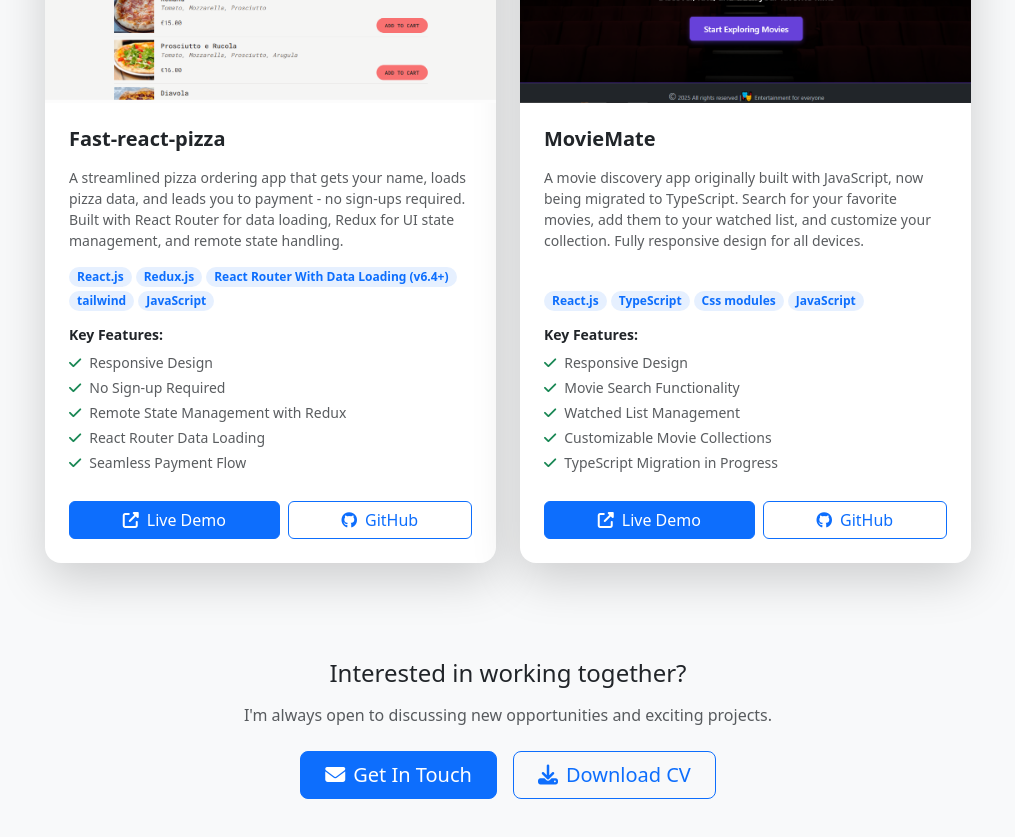
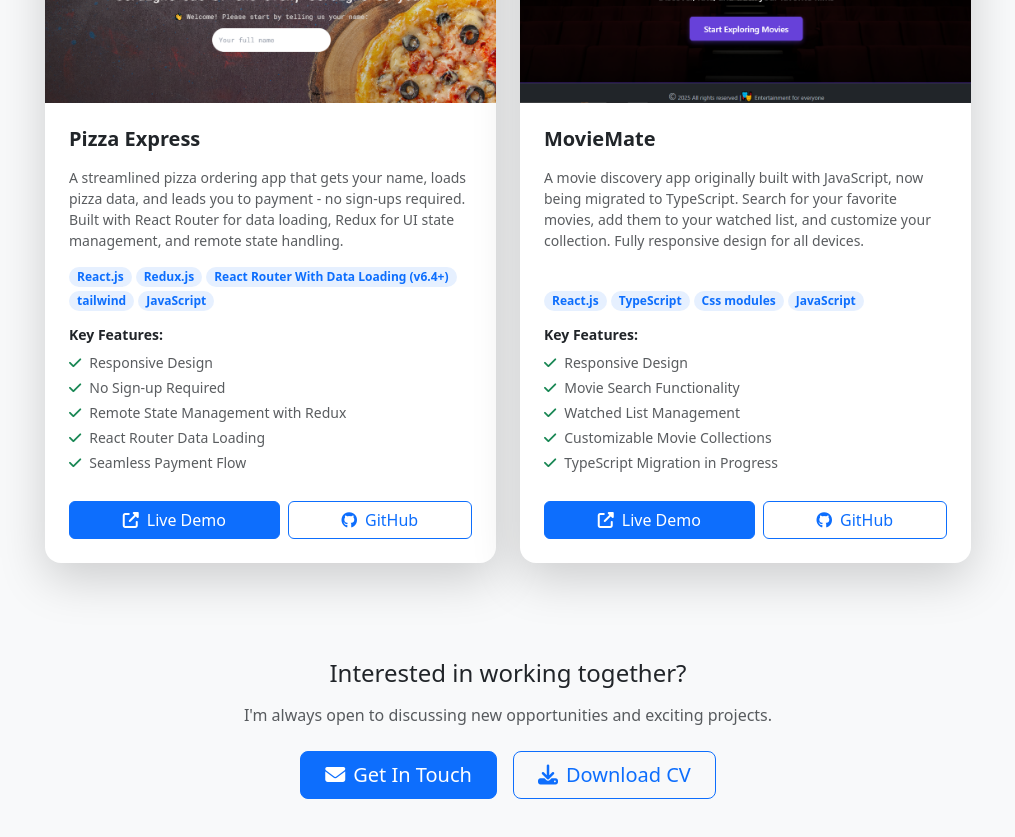
Before and after one commit to amirtavass/amir-portfolio, a Next.js app: page / in a window 1280 px wide. Shown: the part 3520-4357 px from the top of the page, without its empty margins (132-1147 px from the left). Built offline with nearby package versions, Linux system fonts and the light colour scheme.

Commit message:
updated pizza express

```diff
--- a/src/data/projectsData.js
+++ b/src/data/projectsData.js
@@ -35,13 +35,13 @@ export const projectsData = [
   },
   {
     id: 3,
-    title: "Fast-react-pizza",
+    title: "Pizza Express",
     description:
       "A streamlined pizza ordering app that gets your name, loads pizza data, and leads you to payment - no sign-ups required. Built with React Router for data loading, Redux for UI state management, and remote state handling.",
     image: "/images/site-5.png",
-    liveUrl: "https://fast-react-pizza-aq7w.vercel.app/",
-    githubUrl: "https://github.com/amirtavass/fast-react-pizza",
-    detailsUrl: "/projects/fast-react-pizza",
+    liveUrl: "https://pizza-express-co.vercel.app/",
+    githubUrl: "https://github.com/amirtavass/Pizza-Express-CO.",
+    detailsUrl: "/projects/Pizza-Express-CO",
     technologies: [
       "React.js",
       "Redux.js",
```
Also changed, not shown: public/images/site-5.png.
